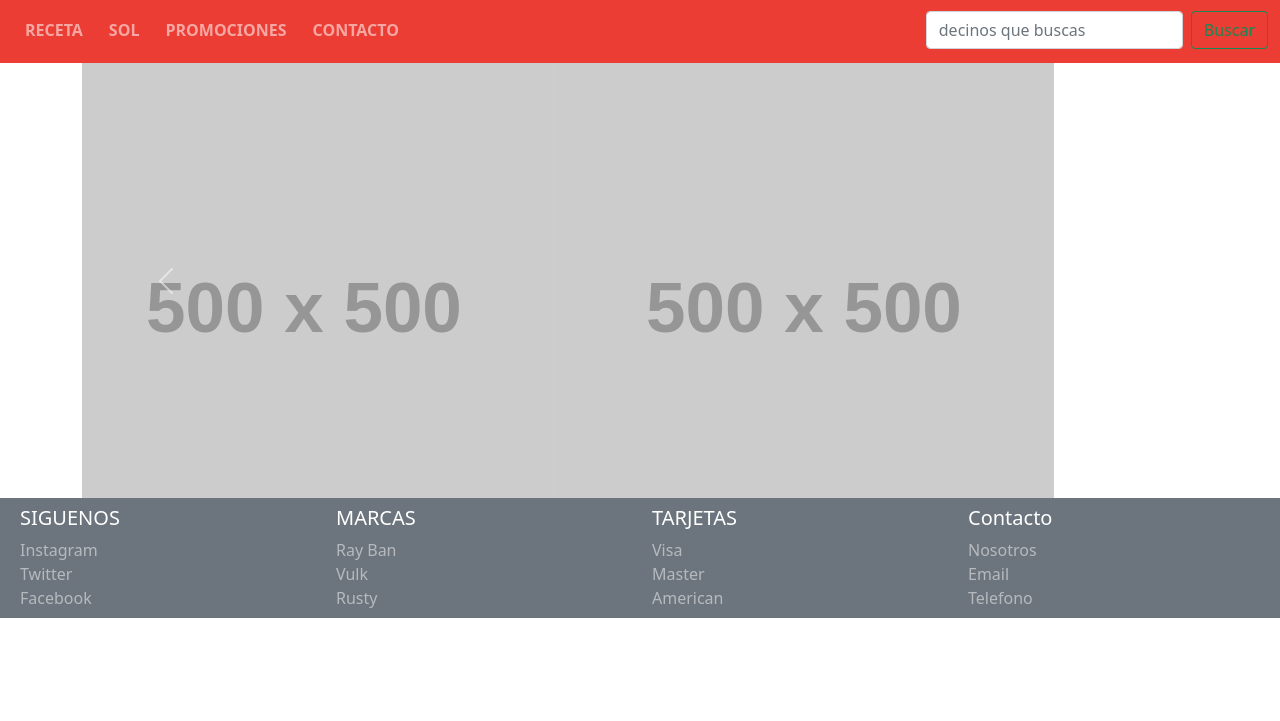
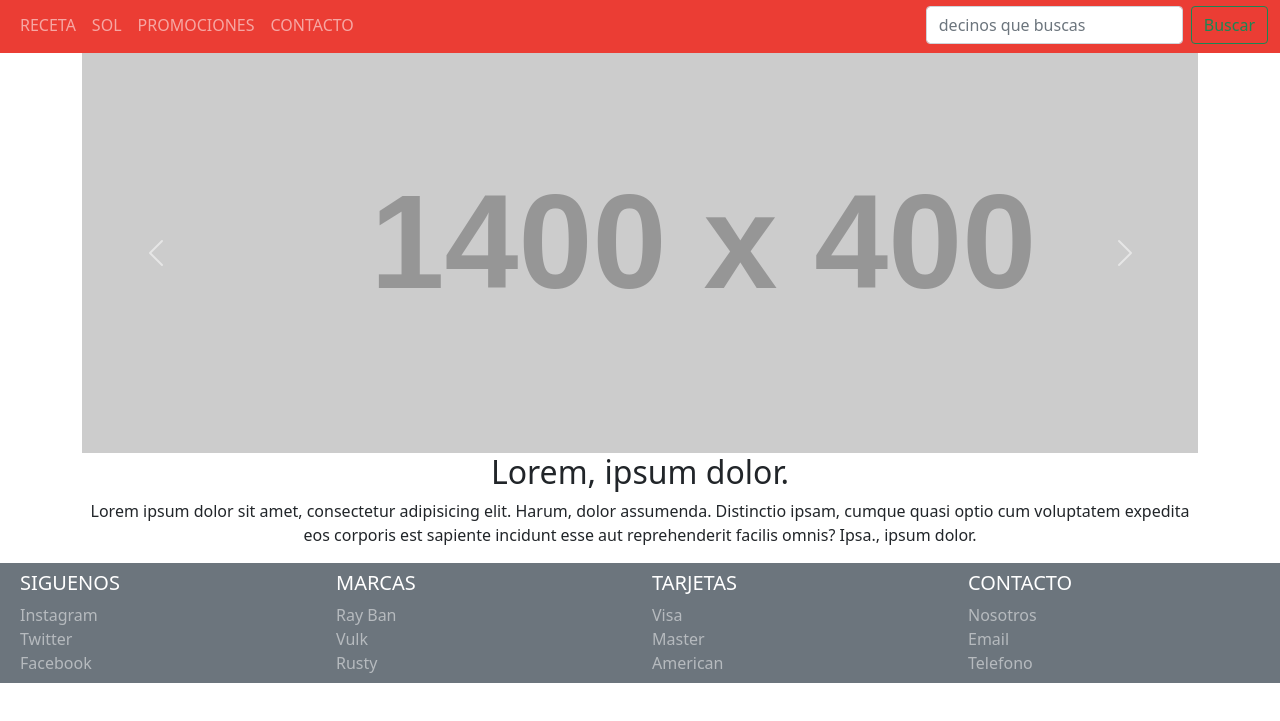
Before and after one commit to jemfo/miProyectoFinalCoder, a plain HTML site: page Index.html in a window 1280 px wide. Shown: the part 79-800 px from the top of the page. Drawn offline with nearby package versions, Linux system fonts and the light colour scheme; placeholder pictures from the web are drawn by us.

Commit message:
texto en index

```diff
--- a/Index.html
+++ b/Index.html
@@ -5,7 +5,7 @@
   <title>Optica TU VISION</title>
   <meta charset="UTF-8">
   <meta http-equiv="X-UA-Compatible" content="IE=edge">
-  <meta name="viewport" content="width=device-width, initial-scale=1.0">
+  <meta name="viewport" content="width=device-width, initial-scale=1.0, maximum-scale=1.0">
   <link rel="shortcut icon" href="images/favicon.png">
   <link rel="preconnect" href="https://fonts.googleapis.com">
   <link rel="preconnect" href="https://fonts.gstatic.com" crossorigin>
@@ -34,7 +34,7 @@
         <div class="collapse navbar-collapse" id="navbarSupportedContent">
           <ul class="navbar-nav me-auto mb-2 mb-lg-0">
             <li class="nav-item">
-              <a class="nav-link" href="receta.html">RECETA</a>
+              <a class="nav-link m" href="receta.html">RECETA</a>
             </li>
             <li class="nav-item">
               <a class="nav-link" href="sol.html">SOL</a>
@@ -57,16 +57,17 @@
 
   <main>
     <div class="container">
+      <div class="row">
         <div id="carouselExampleControls" class="carousel slide" data-bs-ride="carousel">
           <div class="carousel-inner">
             <div class="carousel-item active">
-            <img src="https://via.placeholder.com/500/500" class="d-block w-100" alt="">
+              <img src="https://via.placeholder.com/1400/400" class="d-block w-100" alt="">
             </div>
             <div class="carousel-item">
-            <img src="https://via.placeholder.com/500/500" class="d-block w-100" alt="">
+              <img src="https://via.placeholder.com/1400/400" class="d-block w-100" alt="">
             </div>
             <div class="carousel-item">
-            <img src="https://via.placeholder.com/500/500" class="d-block w-100" alt="">
+              <img src="https://via.placeholder.com/1400/400" class="d-block w-100" alt="">
             </div>
           </div>
           <button class="carousel-control-prev" type="button" data-bs-target="#carouselExampleControls"
@@ -81,31 +82,36 @@
           </button>
         </div>
       </div>
+      <div class="row texto">
+        <h2>Lorem, ipsum dolor.</h2>
+        <p>Lorem ipsum dolor sit amet, consectetur adipisicing elit. Harum, dolor assumenda. Distinctio ipsam, cumque quasi optio cum voluptatem expedita eos corporis est sapiente incidunt esse aut reprehenderit facilis omnis? Ipsa., ipsum dolor.</p>
+      </div>
+    </div>
   </main>
 
   <footer>
     <div class="container-fluid">
       <div class="row p-2 bg-secondary">
-        <div class="col-sm-6 col-lg-3">
+        <div class="col-md-6 col-lg-3 foo">
           <p class="h5 text-white">SIGUENOS</p>
           <p class="display-10 mb-0 text-white-50">Instagram</p>
           <p class="display-10 mb-0 text-white-50">Twitter</p>
           <p class="display-10 mb-0 text-white-50">Facebook</p>
         </div>
-        <div class="col-sm-6 col-lg-3">
+        <div class="col-md-6 col-lg-3 foo">
           <p class="h5 text-white">MARCAS</p>
           <p class="display-10 mb-0 text-white-50">Ray Ban</p>
           <p class="display-10 mb-0 text-white-50">Vulk</p>
           <p class="display-10 mb-0 text-white-50">Rusty</p>
         </div>
-        <div class="col-sm-6 col-lg-3">
+        <div class="col-md-6 col-lg-3 foo">
           <p class="h5 text-white">TARJETAS</p>
           <p class="display-10 mb-0 text-white-50">Visa</p>
           <p class="display-10 mb-0 text-white-50">Master</p>
           <p class="display-10 mb-0 text-white-50">American</p>
         </div>
-        <div class="col-sm-6 col-lg-3">
-          <p class="h5 text-white">Contacto</p>
+        <div class="col-md-6 col-lg-3 foo">
+          <p class="h5 text-white">CONTACTO</p>
           <p class="display-10 mb-0 text-white-50">Nosotros</p>
           <p class="display-10 mb-0 text-white-50">Email</p>
           <p class="display-10 mb-0 text-white-50">Telefono</p>
--- a/styles.css
+++ b/styles.css
@@ -20,17 +20,20 @@
   padding: 10px;
 }
 
- .nav-link{
+ a .nav-link{
    font-weight: 600;
    margin: 5px;
  }
 
  /* =================================================================*/
  /* main */
-.carousel-item{
+ .carousel-item{
   width: auto;
-  height: 435px;
+  height: 400px;
 }
 
+.texto{
+  text-align: center;
+}
  /* =================================================================*/
  /* footer */
```
Lines whose indentation alone changed are shown as unchanged.
